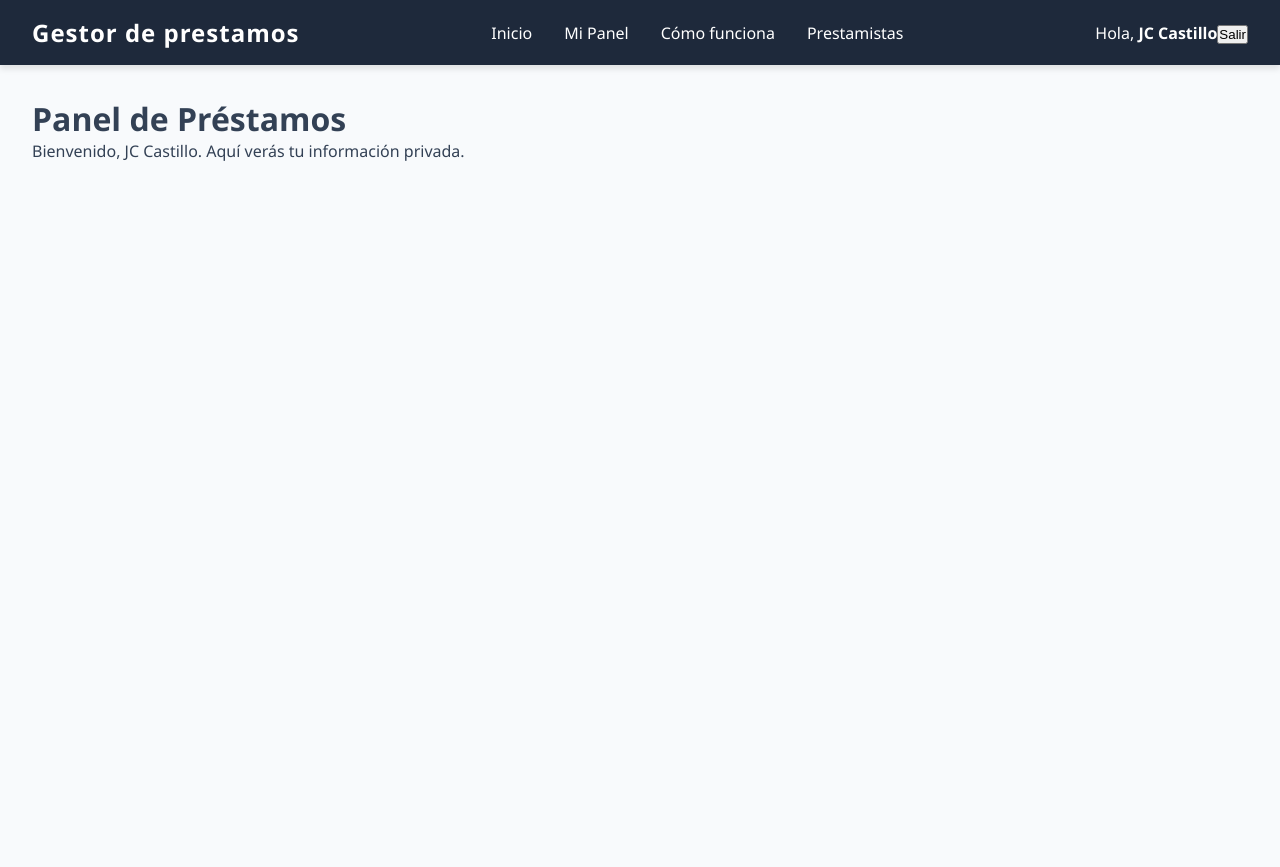
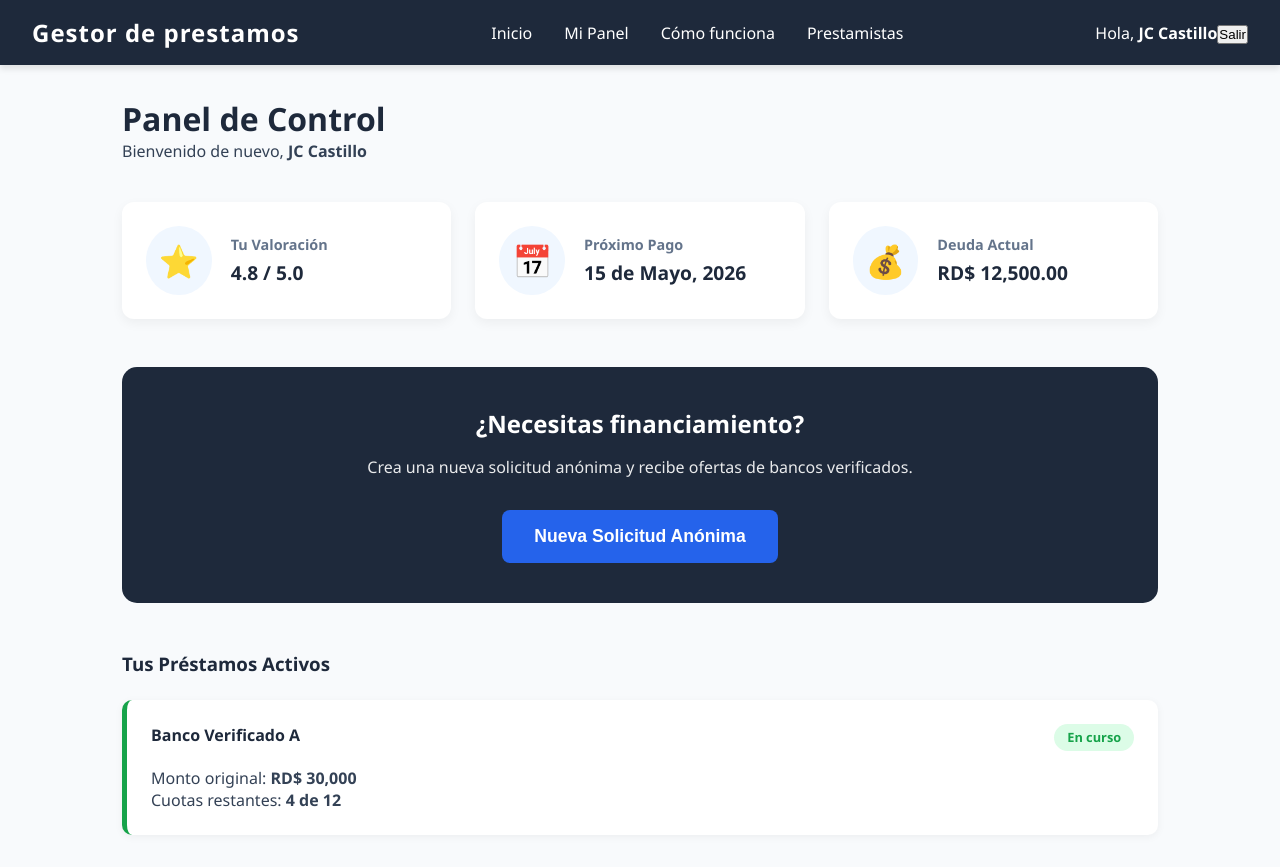
Before and after one commit to HelloAngel0202/Prototipo-de-sistema-digital, a React (Vite) app in the folder React/: page /dashboard in a window 1280 px wide. Before the commit the page ends 800 px from the top, so only its background shows below. Built offline with nearby package versions, Linux system fonts and the light colour scheme.

Commit message:
Added Mi Panel dashboard to client

```diff
--- a/React/src/App.jsx
+++ b/React/src/App.jsx
@@ -4,10 +4,11 @@ import Navbar from './components/Navbar/Navbar';
 import Home from './components/Home/Home';
 import Register from './components/Auth/Register';
 import Login from './components/Auth/Login';
+import ClientDashboard from './components/Dashboard/ClientDashboard';
 
 function App() {
 
-  const [user, setUser] = useState({ name: "JC Castillo", role: "cliente" });
+  const [user, setUser] = useState({ name: "JC Castillo", role: "client" });
   // const [user, setUser] = useState(null);
 
   return (
@@ -20,12 +21,7 @@ function App() {
         <Route path='/register' element={user ? <Navigate to="/dashboard" /> : <Register setUser={setUser} />} />
 
         <Route  path='/dashboard' element={
-          user ? (
-            <div style={{ padding: '2rem' }}>
-              <h1>Panel de {user.role === 'cliente' ? 'Préstamos' : 'Inversiones'}</h1>
-              <p>Bienvenido, {user.name}. Aquí verás tu información privada.</p>
-            </div>
-          ) : (
+          user ? (<ClientDashboard user={user} />) : (
             <Navigate to="/login" />
           )
         }
--- /dev/null
+++ b/React/src/components/Dashboard/ClientDashboard.css
@@ -0,0 +1,124 @@
+.dashboard-container {
+  max-width: 1100px;
+  margin: 0 auto;
+  padding: 2rem;
+}
+
+.dashboard-header {
+  margin-bottom: 2.5rem;
+}
+
+.dashboard-header h1 {
+  color: var(--color-secondary);
+  font-size: 2rem;
+}
+
+/* Cuadrícula de estadísticas */
+.stats-grid {
+  display: grid;
+  grid-template-columns: repeat(auto-fit, minmax(250px, 1fr));
+  gap: 1.5rem;
+  margin-bottom: 3rem;
+}
+
+.stat-card {
+  background: var(--color-surface);
+  padding: 1.5rem;
+  border-radius: 12px;
+  display: flex;
+  align-items: center;
+  gap: 1.2rem;
+  box-shadow: 0 4px 12px rgba(0,0,0,0.05);
+}
+
+.stat-icon {
+  font-size: 2rem;
+  background: #f0f7ff;
+  padding: 0.8rem;
+  border-radius: 50%;
+}
+
+.stat-info h3 {
+  font-size: 0.9rem;
+  color: var(--color-text-muted);
+  margin-bottom: 0.3rem;
+}
+
+.stat-value {
+  font-size: 1.2rem;
+  font-weight: bold;
+  color: var(--color-secondary);
+}
+
+/* Tarjeta de Acción */
+.action-card {
+  background-color: var(--color-secondary);
+  color: white;
+  padding: 2.5rem;
+  border-radius: 15px;
+  margin-bottom: 3rem;
+  text-align: center;
+}
+
+.action-card h2 {
+  margin-bottom: 1rem;
+}
+
+.action-card p {
+  margin-bottom: 2rem;
+  opacity: 0.9;
+}
+
+.btn-action {
+  background-color: var(--color-primary);
+  color: white;
+  border: none;
+  padding: 1rem 2rem;
+  border-radius: 8px;
+  font-weight: bold;
+  font-size: 1.1rem;
+  cursor: pointer;
+  transition: transform 0.2s;
+}
+
+.btn-action:hover {
+  transform: scale(1.05);
+  background-color: var(--color-primary-hover);
+}
+
+/* Lista de préstamos */
+.active-loans h3 {
+  margin-bottom: 1.5rem;
+  color: var(--color-secondary);
+}
+
+.loan-item {
+  background: var(--color-surface);
+  padding: 1.5rem;
+  border-radius: 10px;
+  border-left: 5px solid var(--color-success);
+  box-shadow: 0 2px 8px rgba(0,0,0,0.05);
+}
+
+.loan-header {
+  display: flex;
+  justify-content: space-between;
+  margin-bottom: 1rem;
+}
+
+.bank-name {
+  font-weight: bold;
+  color: var(--color-secondary);
+}
+
+.status-badge {
+  padding: 0.3rem 0.8rem;
+  border-radius: 20px;
+  font-size: 0.8rem;
+  font-weight: bold;
+}
+
+.status-badge.approved {
+  background-color: #dcfce7;
+  color: var(--color-success);
+}
--- /dev/null
+++ b/React/src/components/Dashboard/ClientDashboard.jsx
@@ -0,0 +1,74 @@
+import './ClientDashboard.css';
+
+function ClientDashboard({ user }) {
+
+  // Datos simulados hasta que se conecte con el backend de angel
+  const stats = {
+    valoracion: 4.8,
+    prestamosActivos: 1,
+    proximoPago: "15 de Mayo, 2026",
+    montoPendiente: "12,500.00"
+  };
+
+  return (
+    <div className="dashboard-container">
+      <header className="dashboard-header">
+        <h1>Panel de Control</h1>
+        <p>Bienvenido de nuevo, <strong>{user.name}</strong></p>
+      </header>
+
+      {/* Sección de Tarjetas de Resumen */}
+      <section className="stats-grid">
+        <div className="stat-card">
+          <span className="stat-icon">⭐</span>
+          <div className="stat-info">
+            <h3>Tu Valoración</h3>
+            <p className="stat-value">{stats.valoracion} / 5.0</p>
+          </div>
+        </div>
+
+        <div className="stat-card">
+          <span className="stat-icon">📅</span>
+          <div className="stat-info">
+            <h3>Próximo Pago</h3>
+            <p className="stat-value">{stats.proximoPago}</p>
+          </div>
+        </div>
+
+        <div className="stat-card">
+          <span className="stat-icon">💰</span>
+          <div className="stat-info">
+            <h3>Deuda Actual</h3>
+            <p className="stat-value">RD$ {stats.montoPendiente}</p>
+          </div>
+        </div>
+      </section>
+
+      {/* Sección de Acciones Principales */}
+      <section className="main-actions">
+        <div className="action-card primary">
+          <h2>¿Necesitas financiamiento?</h2>
+          <p>Crea una nueva solicitud anónima y recibe ofertas de bancos verificados.</p>
+          <button className="btn-action">Nueva Solicitud Anónima</button>
+        </div>
+      </section>
+
+      {/* Lista de Préstamos Activos (Simulada) */}
+      <section className="active-loans">
+        <h3>Tus Préstamos Activos</h3>
+        <div className="loan-item">
+          <div className="loan-header">
+            <span className="bank-name">Banco Verificado A</span>
+            <span className="status-badge approved">En curso</span>
+          </div>
+          <div className="loan-details">
+            <p>Monto original: <strong>RD$ 30,000</strong></p>
+            <p>Cuotas restantes: <strong>4 de 12</strong></p>
+          </div>
+        </div>
+      </section>
+    </div>
+  );
+}
+
+export default ClientDashboard;
--- a/React/src/components/Navbar/Navbar.jsx
+++ b/React/src/components/Navbar/Navbar.jsx
@@ -23,7 +23,7 @@ function Navbar({ user }) {
                         <button className='btn-logout' onClick={() => window.location.reload()}> Salir </button>
                     </div>
                 ) : (
-                    <div>
+                    <div className="">
                         <Link className='btn-login' to="/login">Iniciar Sesión</Link>
                         <Link className='btn-register' to="/register">Registrarse</Link>
                     </div>
```
